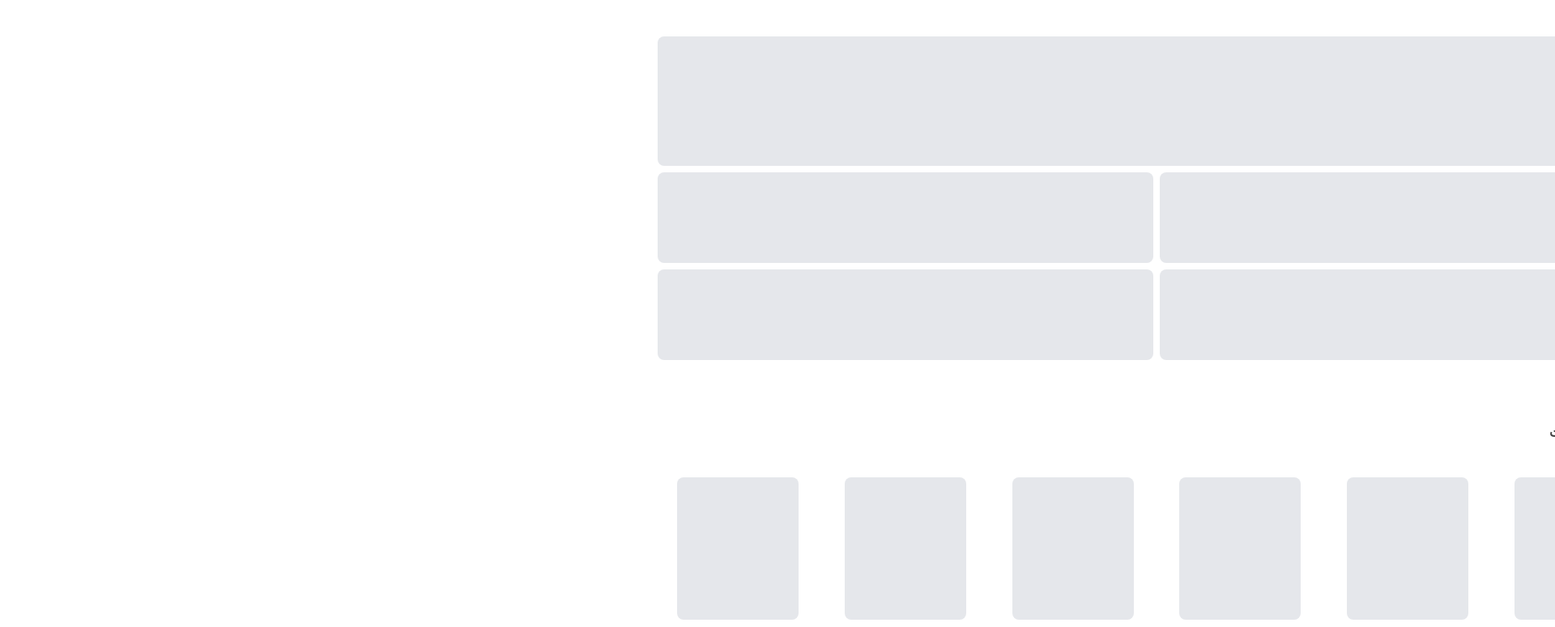
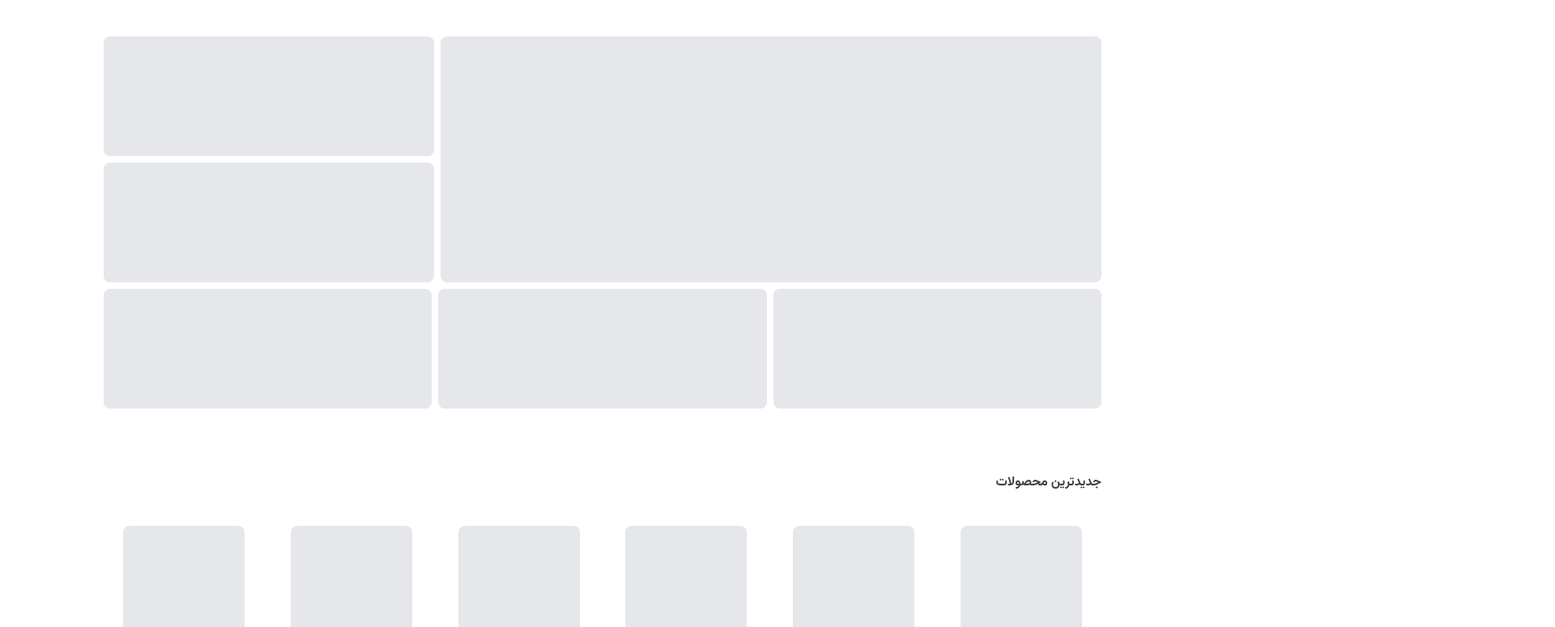
Before and after one commit to saeedshpc/underWearShop, a website: page index.html in a window 1280 px wide. Shown: the part 75-850 px from the top of the page at 81% size, 1920 px wide, since content can reach past the window. Drawn offline with Linux system fonts and the light colour scheme.

Commit message:
hero part for desktop got modified

```diff
--- a/index.html
+++ b/index.html
@@ -79,23 +79,37 @@
         <!-- hero section -->
         <div class="flex flex-col gap-2 px-6 mt-12">
           <!-- side 1 -->
-          <div class="flex flex-col gap-2">
+          <div class="flex flex-col md:flex-row gap-2">
             <!-- item 1 -->
-            <div class="pb-40 bg-gray-200 w-full rounded-lg"></div>
+            <div
+              class="pb-40 md:pb-[300px] bg-gray-200 w-full md:w-2/3 rounded-lg"
+            ></div>
             <!-- inner section -->
-            <div class="flex gap-2">
+            <div class="flex md:flex-col gap-2 md:w-1/3">
               <!-- item 2 -->
-              <div class="pb-28 bg-gray-200 w-full rounded-lg"></div>
+              <div
+                class="pb-28 md:pb-[148px] bg-gray-200 w-full rounded-lg"
+              ></div>
               <!-- item 3 -->
-              <div class="pb-28 bg-gray-200 w-full rounded-lg"></div>
+              <div
+                class="pb-28 md:pb-[148px] bg-gray-200 w-full rounded-lg"
+              ></div>
             </div>
           </div>
           <!-- side 2 -->
           <div class="flex gap-2">
             <!-- item 4 -->
-            <div class="pb-28 bg-gray-200 w-full rounded-lg"></div>
+            <div
+              class="pb-28 md:pb-[148px] bg-gray-200 w-full rounded-lg"
+            ></div>
             <!-- item 5 -->
-            <div class="pb-28 bg-gray-200 w-full rounded-lg"></div>
+            <div
+              class="pb-28 md:pb-[148px] bg-gray-200 w-full rounded-lg"
+            ></div>
+            <!-- item 6 -->
+            <div
+              class="hidden md:block pb-28 md:pb-[148px] bg-gray-200 w-full rounded-lg"
+            ></div>
           </div>
         </div>
       </div>
@@ -1098,10 +1112,10 @@
     </section>
 
     <!-- weblog -->
-    <section id="product5">
+    <section id="weblog">
       <!-- container for all -->
       <div class="section-container px-6 my-20">
-        <h3 class="text-right font-bold">جدیدترین محصولات</h3>
+        <h3 class="text-right font-bold">آخرین های بلاگ</h3>
         <!-- posts slider -->
         <div
           class="flex overflow-scroll md:overflow-visible overflow-y-hidden justify-around gap-8 md:gap-2 mt-6"
@@ -1146,32 +1160,6 @@
             </p>
           </div>
           <!-- item 4 -->
-          <div
-            class="md:border md:border-transparent md:p-4 md:duration-200 md:hover:border-gray-600 md:rounded-lg"
-          >
-            <!-- <img src="" alt=""> -->
-            <div class="pb-44 w-[300px] bg-gray-200 rounded-lg mb-4"></div>
-            <!-- button -->
-            <p class="text-right font-bold mb-2"><a href="#">عنوان مقاله</a></p>
-            <p class="text-right">
-              یک یک سری متن به عنوان جایگزین برای متن مقاله تست سری متن به عنوان
-              جایگزین برای متن مقاله تست
-            </p>
-          </div>
-          <!-- item 5 -->
-          <div
-            class="md:border md:border-transparent md:p-4 md:duration-200 md:hover:border-gray-600 md:rounded-lg"
-          >
-            <!-- <img src="" alt=""> -->
-            <div class="pb-44 w-[300px] bg-gray-200 rounded-lg mb-4"></div>
-            <!-- button -->
-            <p class="text-right font-bold mb-2"><a href="#">عنوان مقاله</a></p>
-            <p class="text-right">
-              یک یک سری متن به عنوان جایگزین برای متن مقاله تست سری متن به عنوان
-              جایگزین برای متن مقاله تست
-            </p>
-          </div>
-          <!-- item 6 -->
           <div
             class="md:border md:border-transparent md:p-4 md:duration-200 md:hover:border-gray-600 md:rounded-lg"
           >
```
Also changed, not shown: css/style.css.
